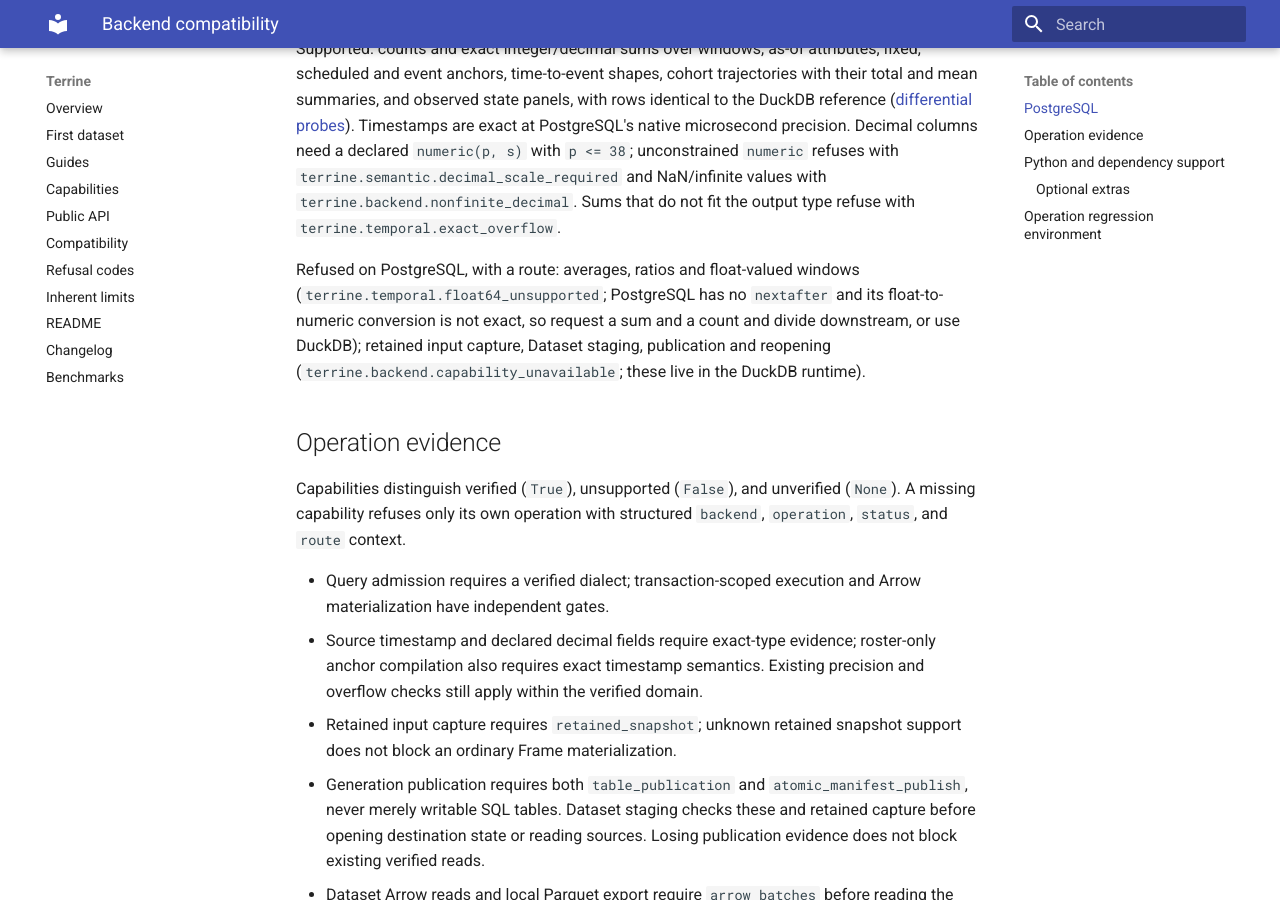
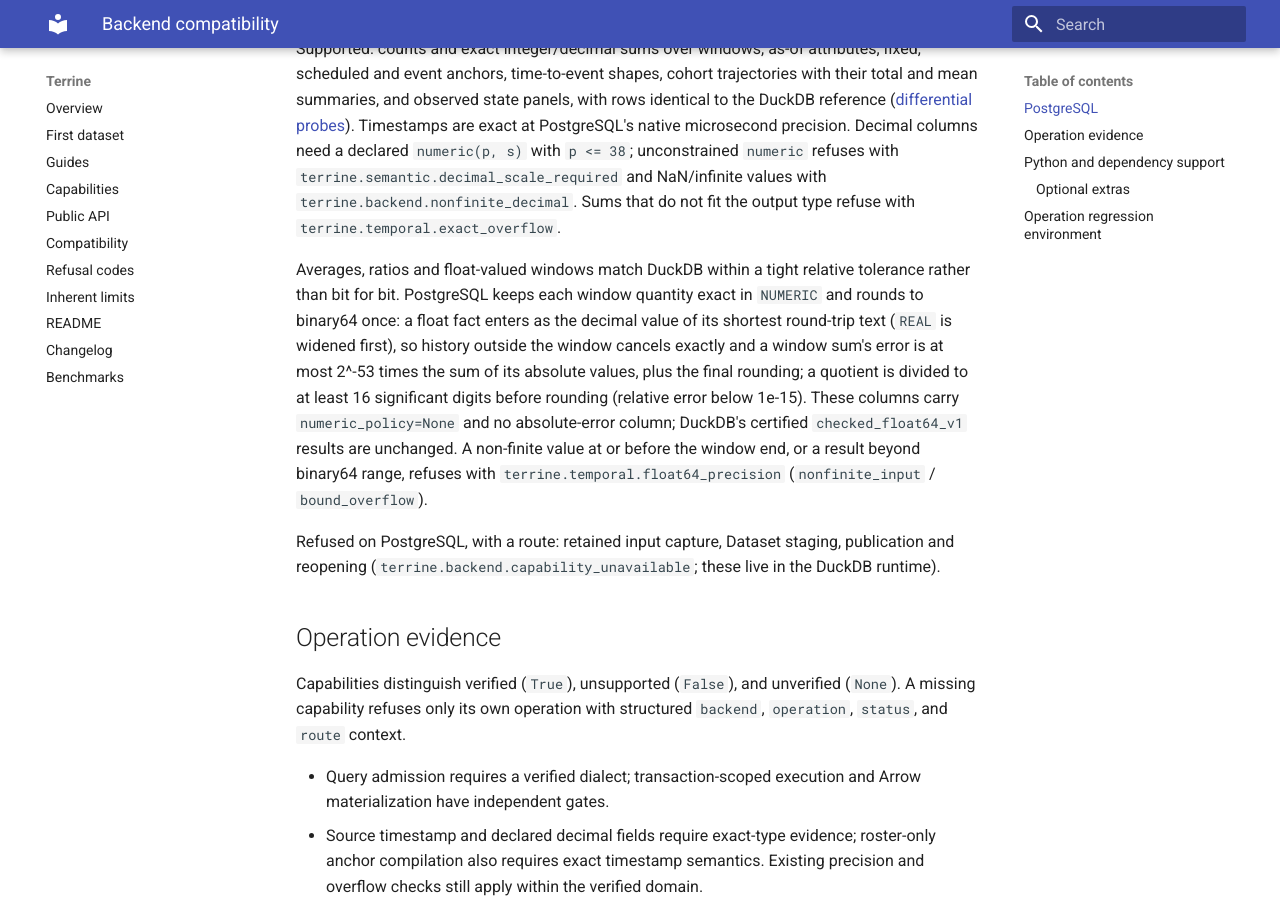
Before and after one commit to kylejcaron/terrine, an MkDocs documentation site: the page built from docs/guides/backend-compatibility.md, in a window 1280 px wide and 900 px high, scrolled down 913 px. Built offline with MkDocs 1.6.1 and Material for MkDocs 9.7.7, drawn with Linux system fonts in a browser that asks for light colours.

Commit message:
docs: PostgreSQL float results and their tolerance

```diff
--- a/docs/guides/backend-compatibility.md
+++ b/docs/guides/backend-compatibility.md
@@ -45,12 +45,21 @@
 `terrine.backend.nonfinite_decimal`. Sums that do not fit the output type refuse
 with `terrine.temporal.exact_overflow`.
 
-Refused on PostgreSQL, with a route: averages, ratios and float-valued windows
-(`terrine.temporal.float64_unsupported`; PostgreSQL has no `nextafter` and its
-float-to-numeric conversion is not exact, so request a sum and a count and divide
-downstream, or use DuckDB); retained input capture, Dataset staging, publication
-and reopening (`terrine.backend.capability_unavailable`; these live in the DuckDB
-runtime).
+Averages, ratios and float-valued windows match DuckDB within a tight relative
+tolerance rather than bit for bit. PostgreSQL keeps each window quantity exact in
+`NUMERIC` and rounds to binary64 once: a float fact enters as the decimal value
+of its shortest round-trip text (`REAL` is widened first), so history outside the
+window cancels exactly and a window sum's error is at most 2^-53 times the sum of
+its absolute values, plus the final rounding; a quotient is divided to at least
+16 significant digits before rounding (relative error below 1e-15). These columns
+carry `numeric_policy=None` and no absolute-error column; DuckDB's certified
+`checked_float64_v1` results are unchanged. A non-finite value at or before the
+window end, or a result beyond binary64 range, refuses with
+`terrine.temporal.float64_precision` (`nonfinite_input` / `bound_overflow`).
+
+Refused on PostgreSQL, with a route: retained input capture, Dataset staging,
+publication and reopening (`terrine.backend.capability_unavailable`; these live
+in the DuckDB runtime).
 
 ## Operation evidence
 
```
Also changed, not shown: CHANGELOG.md (+3 -2 lines), README.md (+2 -2 lines).
